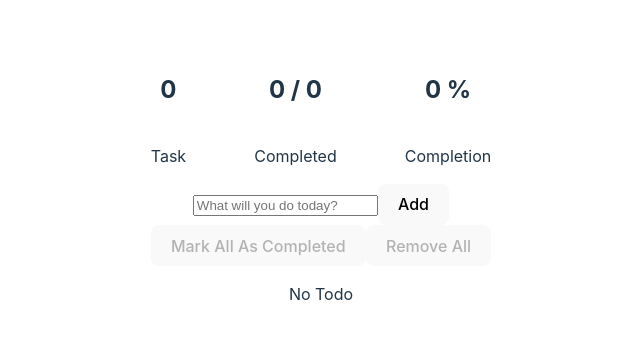
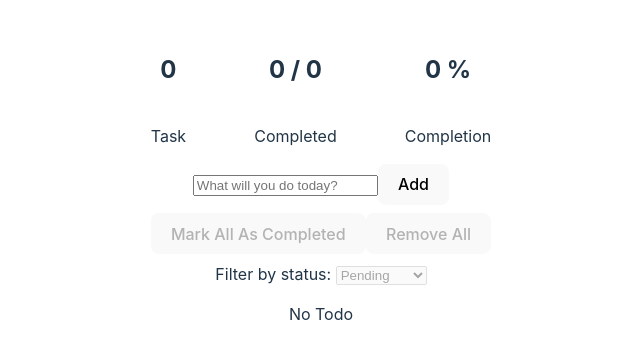
Before and after one commit to essarebano/my-react-todo, a React (Vite) app: page / in a window 1280 px wide. Shown: the part 213-572 px from the top of the page, without its empty margins (319-959 px from the left). Built offline with nearby package versions, Linux system fonts and the light colour scheme.

Commit message:
Implemented filterByStatus to TodoActions and TodoList

```diff
--- a/src/components/TodoActions.tsx
+++ b/src/components/TodoActions.tsx
@@ -1,12 +1,17 @@
+import { TODO_STATUS } from "../utils"
+import { TodoStatusType } from "../utils/types"
+
 export interface TodoActionsProps {
   onMarkAllAsCompleted: () => void
   onRemoveAll: () => void
+  onFilterByStatus: (status: TodoStatusType) => void
   disabled: boolean
 }
 
 const TodoActions = ({
   onMarkAllAsCompleted,
   onRemoveAll,
+  onFilterByStatus,
   disabled
 }: TodoActionsProps) => {
 
@@ -20,8 +25,15 @@ const TodoActions = ({
     onRemoveAll()
   }
 
+  function handleOnFilterByStatus(e: React.ChangeEvent<HTMLSelectElement>) {
+    e.preventDefault()
+    const status = e.target.value as TodoStatusType
+    onFilterByStatus(status)
+  }
+
   return (
     <div>
+      <div style={{ marginTop: '8px'}}>
         <button
           onClick={handleOnMarkAllAsCompleted}
           disabled={disabled}
@@ -31,6 +43,20 @@ const TodoActions = ({
           disabled={disabled}
         >Remove All</button>
       </div>
+      <div style={{ marginTop: '8px'}}>
+        <label htmlFor="status" >Filter by status: </label>
+        <select
+          id='status'
+          style={{ textTransform: 'capitalize' }}
+          onChange={handleOnFilterByStatus}
+          disabled={disabled}
+        >
+          {TODO_STATUS.map(status => <option
+            style={{ textTransform: 'capitalize' }}
+            value={status}>{status}</option>)}
+        </select>
+      </div>
+    </div>
   )
 }
 
--- a/src/container/TodoActions.tsx
+++ b/src/container/TodoActions.tsx
@@ -3,12 +3,13 @@ import { TodoActions as Actions } from "../components"
 import { TodoContext } from "../context"
 
 const TodoActions = () => {
-  const { todoList, removeAll, markAll} = useContext(TodoContext)
+  const { todoList, removeAll, markAll, filterByStatus} = useContext(TodoContext)
   return (
     <Actions
       disabled={todoList.length === 0}
       onMarkAllAsCompleted={markAll}
       onRemoveAll={removeAll}
+      onFilterByStatus={filterByStatus}
     />
   )
 }
--- a/src/container/TodoList.tsx
+++ b/src/container/TodoList.tsx
@@ -4,7 +4,13 @@ import { TodoContext } from "../context"
 import { TodoItem as ListItem } from "../container"
 
 const TodoList = () => {
-  const { todoList } = useContext(TodoContext)
+  const { todoList, filteredTodoList } = useContext(TodoContext)
+
+  if (filteredTodoList.length) {
+    return <List todoList={filteredTodoList}>
+      {filteredTodoList.map(todo => <ListItem key={`filtered-todo-item_${todo.id}`} {...todo}/>)}
+    </List>
+  }
 
   return <List
     todoList={todoList}
```
Lines whose indentation alone changed are shown as unchanged.
